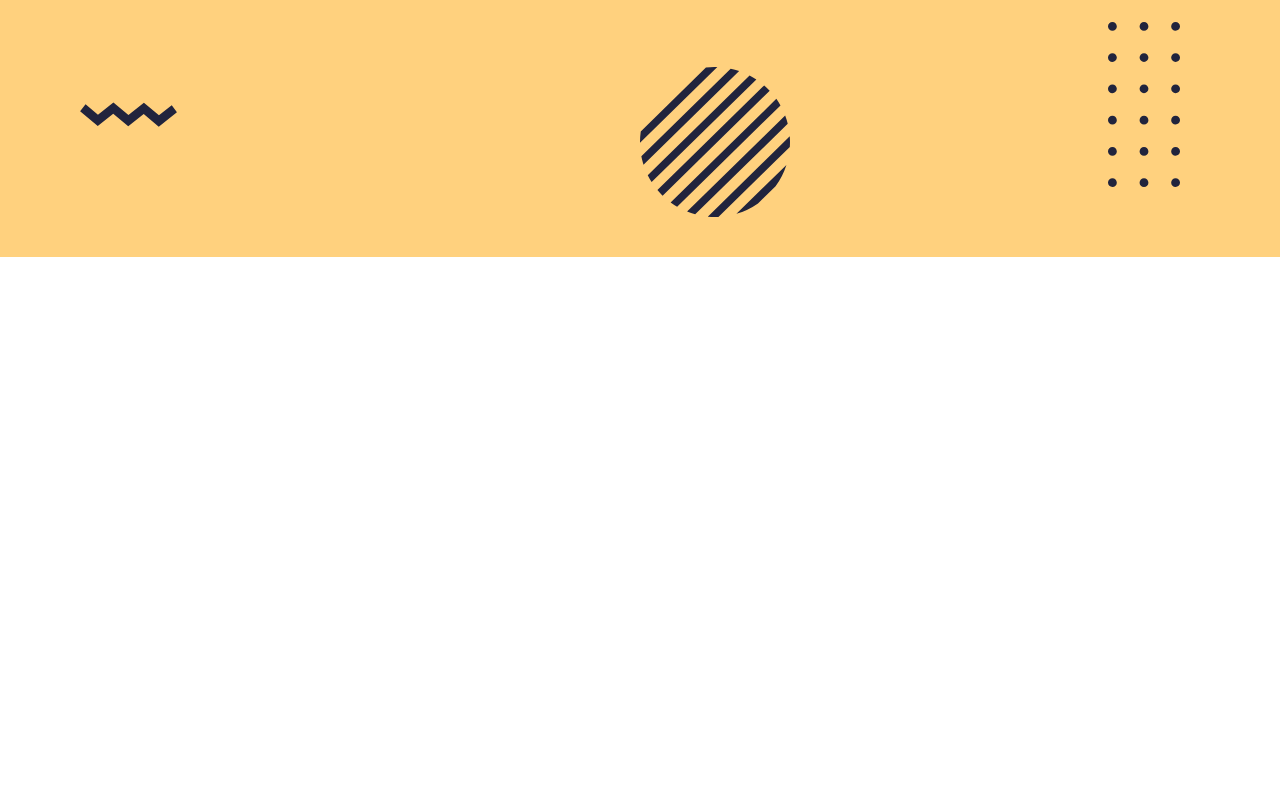
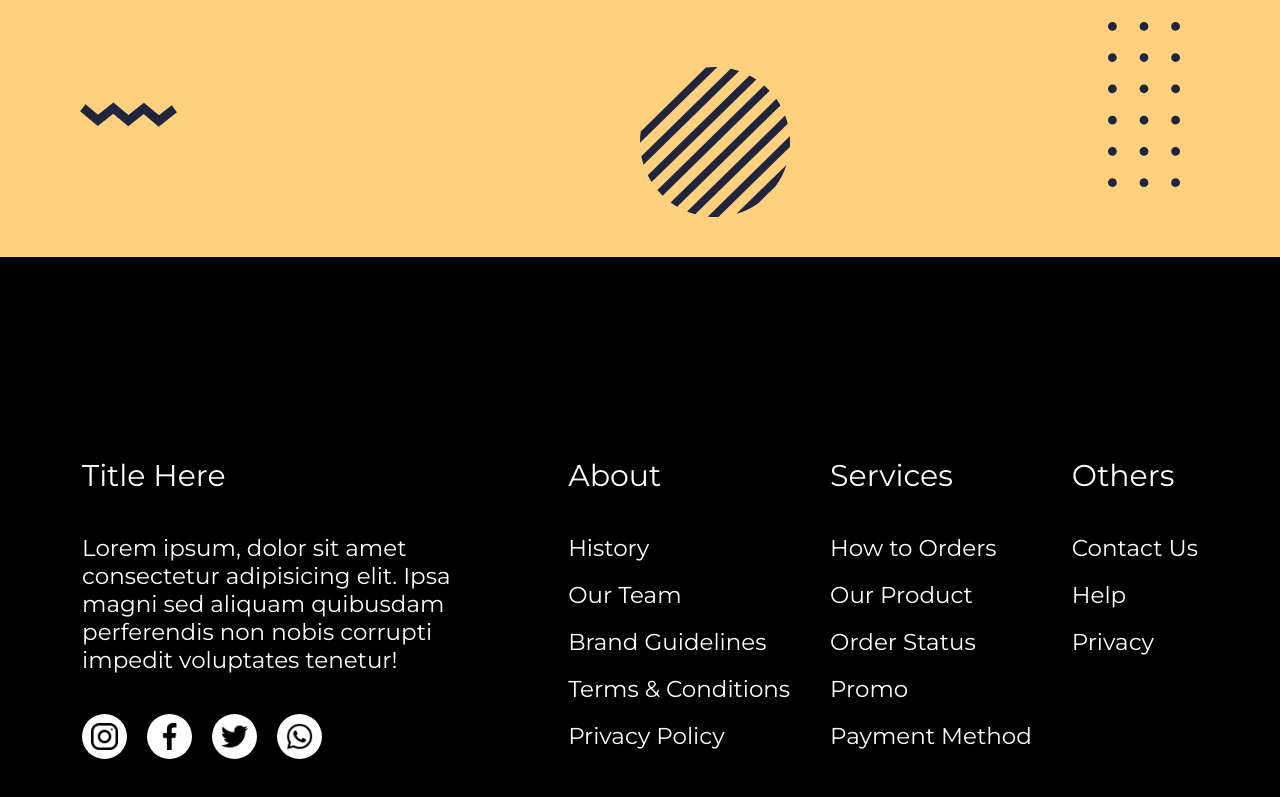
Before and after one commit to daodd1511/sushi, a Vue app: page / in a window 1280 px wide. Shown: the part 4920-5717 px from the top of the page. Before the commit the page ends 5177 px from the top, so only its background shows below. Built offline with nearby package versions, Linux system fonts and the light colour scheme.

Commit message:
Show footer

```diff
--- a/src/App.vue
+++ b/src/App.vue
@@ -2,21 +2,21 @@
   <Header />
   <Hero />
   <Content />
-  <!-- <Footer /> -->
+  <Footer />
 </template>
 
 <script>
 import Header from "./components/Header";
 import Hero from "./components/Hero";
 import Content from "./components/Content";
-// import Footer from "./components/Footer";
+import Footer from "./components/Footer";
 export default {
   name: "App",
   components: {
     Header,
     Hero,
     Content,
-    // Footer,
+    Footer,
   },
 };
 </script>
```
